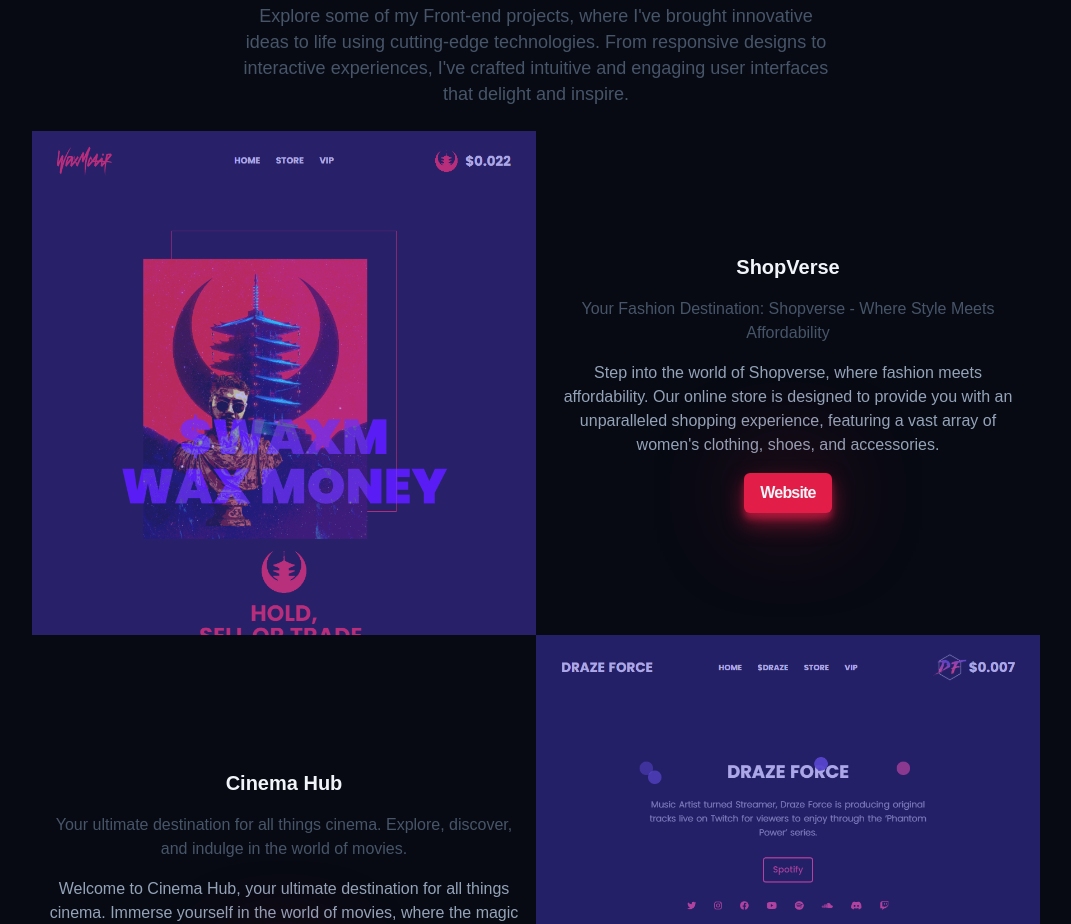
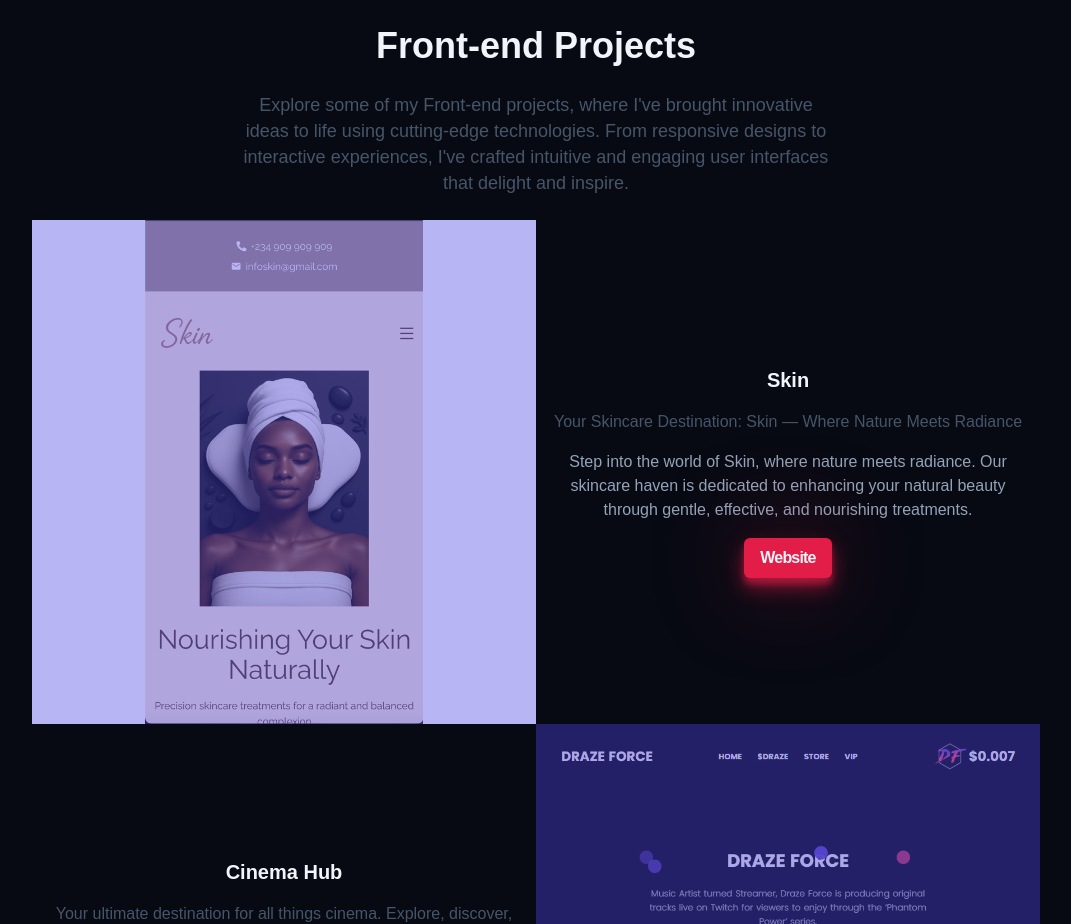
Before and after one commit to samuel12-dot/Building-a-portfolio-website, a website built with Vite: page index.html in a window 1280 px wide. Shown: the part 5355-6279 px from the top of the page, without its empty margins (104-1175 px from the left). Built offline with nearby package versions, Linux system fonts and the light colour scheme; a web font is replaced by a local one.

Commit message:
added a new project

```diff
--- a/index.html
+++ b/index.html
@@ -153,7 +153,7 @@
             <img class="lazy loading" src="https://placehold.co/1920x968" data-src="/1.png" alt="Slaying The Dragon faqs">
           </div>
           <div class="featured__img-wrapper">
-            <img class="lazy loading" src="https://placehold.co/1920x968" data-src="/blog.png" alt="Slaying The Dragon blog">
+            <img class="lazy loading" src="https://placehold.co/1920x968" data-src="/skinDesign.png" alt="An image of skin website">
           </div>
         </div>
       </section>
@@ -163,15 +163,15 @@
         <p class="work__description">Explore some of my Front-end projects, where I've brought innovative ideas to life using cutting-edge technologies. From responsive designs to interactive experiences, I've crafted intuitive and engaging user interfaces that delight and inspire.</p>
         <div class="work__container">
           <!-- Project 1 -->
-          <h3 class="work__project-title">ShopVerse</h3>
+          <h3 class="work__project-title">Skin</h3>
           <div class="work__img-wrapper work__image1">
-            <img class="lazy loading" src="https://placehold.co/900" data-src="/waxmoney.png" alt="Wax Motif Website">
+            <img class="lazy loading" src="https://placehold.co/900" data-src="/skin.png" alt="Skin Website">
           </div>
           <div class="work__project work__content1">
-            <h3 class="work__project-subtitle">ShopVerse</h3>
-            <p class="work__project-description1">Your Fashion Destination: Shopverse - Where Style Meets Affordability</p>
-            <p class="work__project-description2">Step into the world of Shopverse, where fashion meets affordability. Our online store is designed to provide you with an unparalleled shopping experience, featuring a vast array of women's clothing, shoes, and accessories.</p>
-            <a class="btn work__project-btn" href="#">Website</a>
+            <h3 class="work__project-subtitle">Skin</h3>
+            <p class="work__project-description1">Your Skincare Destination: Skin — Where Nature Meets Radiance</p>
+            <p class="work__project-description2">Step into the world of Skin, where nature meets radiance. Our skincare haven is dedicated to enhancing your natural beauty through gentle, effective, and nourishing treatments.</p>
+            <a class="btn work__project-btn" href="https://skinn-website.vercel.app/">Website</a>
           </div>
           <!-- Project 2 -->
           <h3 class="work__project-title">Cinema Hub</h3>
```
Also changed, not shown: public/skin.png (added), public/skinDesign.png (added).
